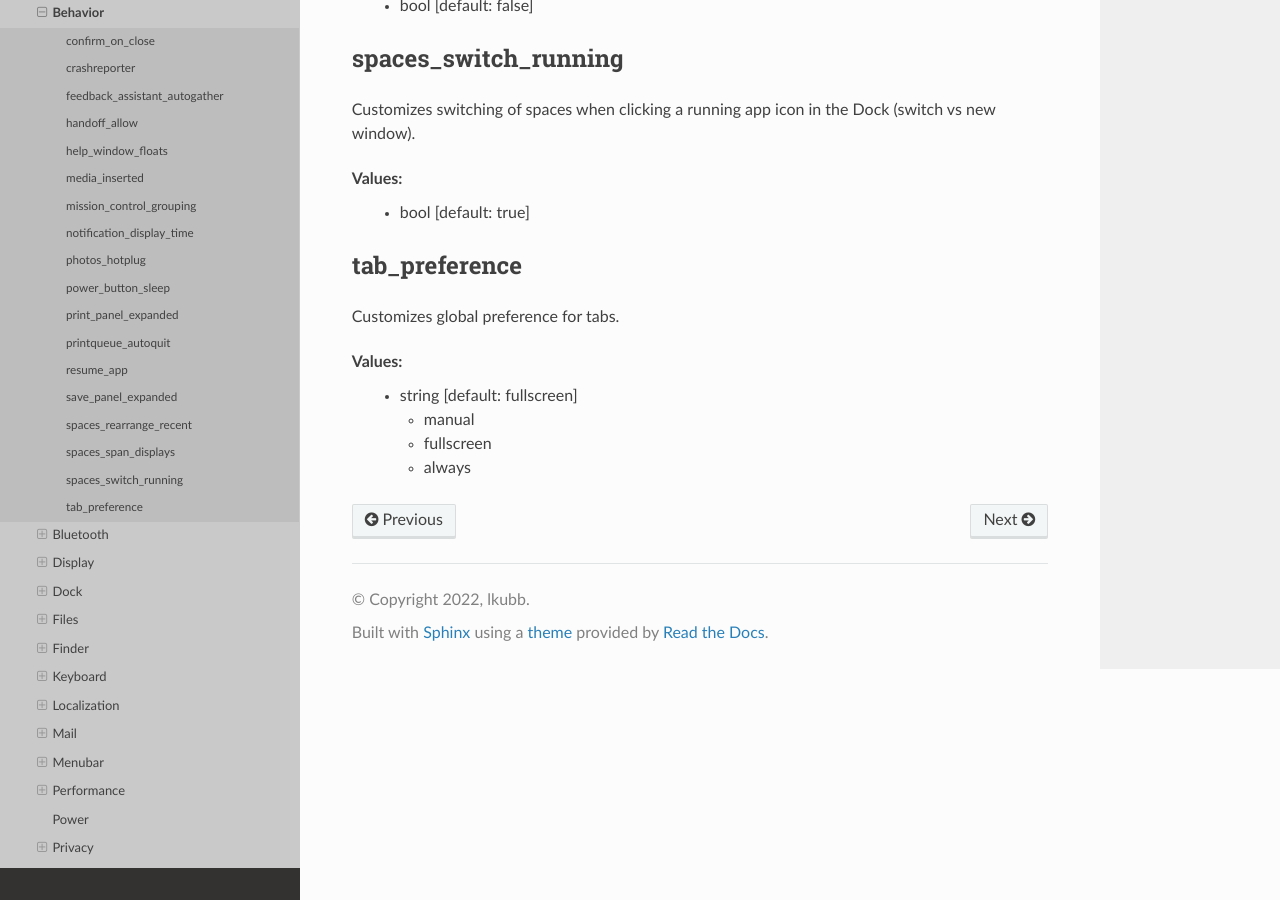
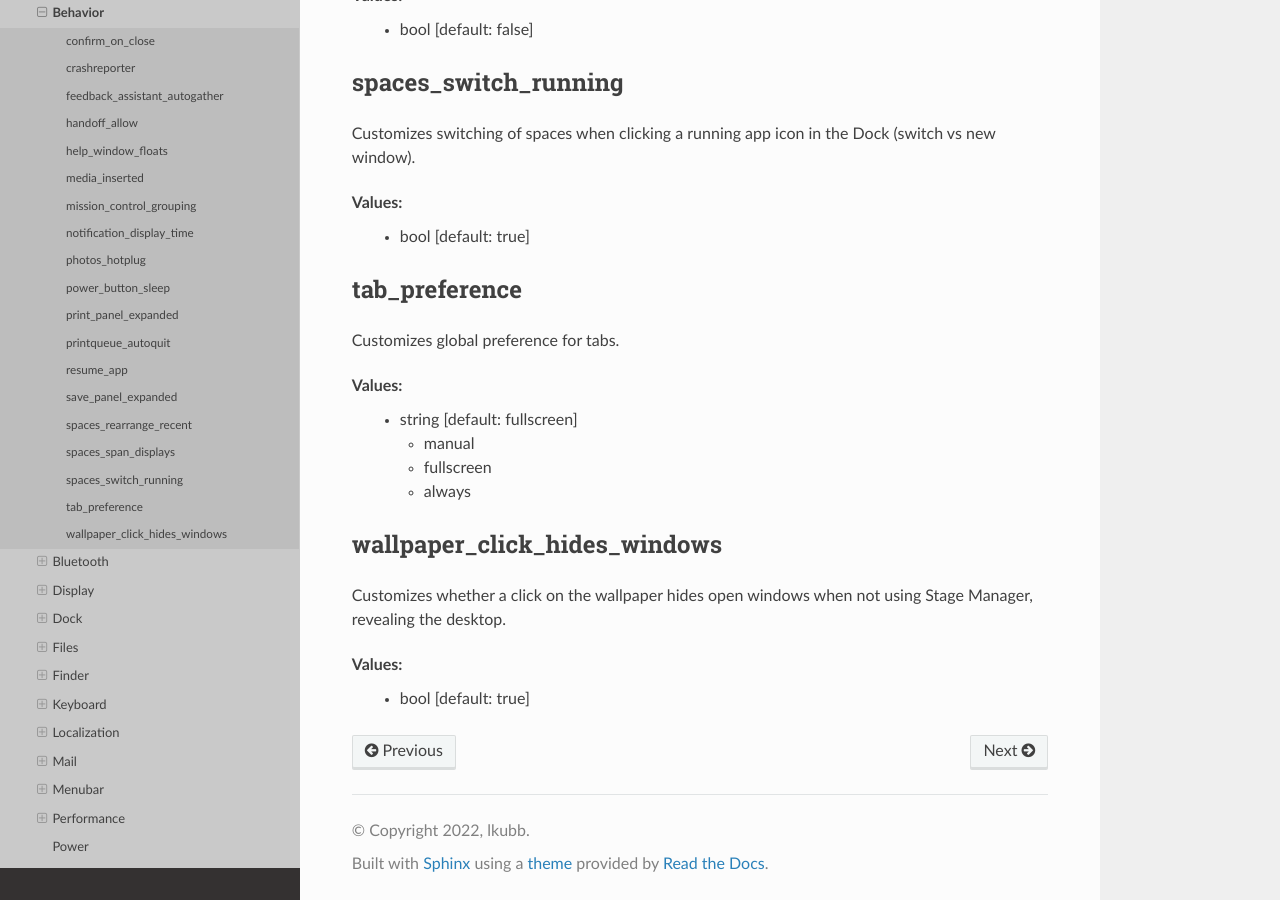
Before and after one commit to lkubb/salt-tool-macos-formula, a Sphinx documentation site: the page built from docs/states/settings/behavior.rst, in a window 1280 px wide and 900 px high, scrolled down 4512 px. Built offline with Sphinx 7.4.7 and the Read the Docs theme 3.1.0, drawn with Linux system fonts in a browser that asks for light colours; some of the changed text lies outside the part shown.

Commit message:
feat: Add wallpaper click hides windows setting

```diff
--- a/docs/states/settings/behavior.rst
+++ b/docs/states/settings/behavior.rst
@@ -202,3 +202,12 @@ Values:
       * manual
       * fullscreen
       * always
+
+
+wallpaper_click_hides_windows
+-----------------------------
+Customizes whether a click on the wallpaper hides open windows
+when not using Stage Manager, revealing the desktop.
+
+Values:
+    - bool [default: true]
```
Also changed, not shown: 6 other files.
